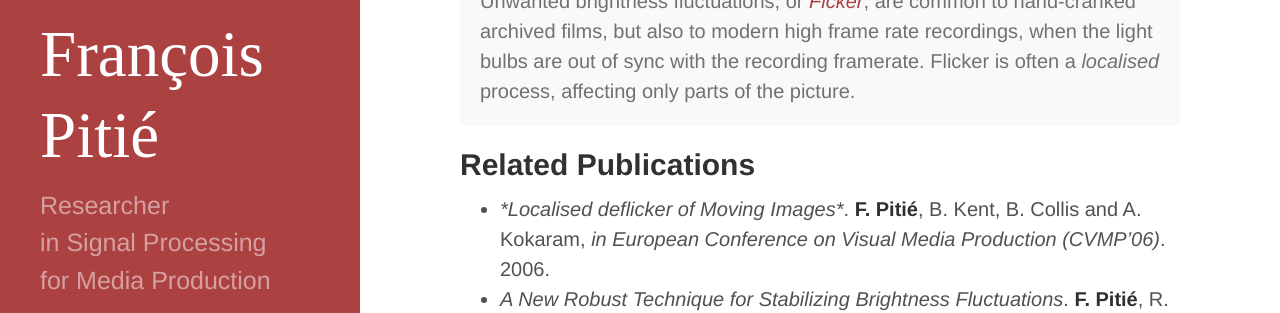
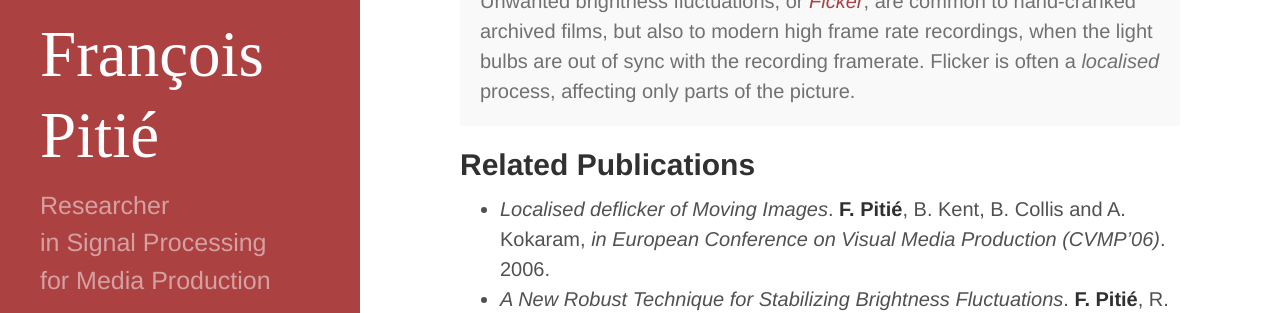
Before and after one commit to frcs/frcs.github.io, a Jekyll site: the page built from deflicker.md, in a window 1280 px wide and 1326 px high, cut to the strip 592-905 px from the top of the window. Built offline with Jekyll 4.4.1, drawn with Linux system fonts in a browser that asks for light colours; nearby versions of some CDN libraries.

```diff
--- a/deflicker.md
+++ b/deflicker.md
@@ -14,7 +14,7 @@ Unwanted brightness fluctuations, or <em style="color:#ac4142">Ficker</em>, are
 
 ## Related Publications
 
-*  _*Localised deflicker of Moving Images*_. __F. Pitié__, B. Kent, B. Collis and A. Kokaram, _in European Conference on Visual Media Production (CVMP'06)_. 2006.
+*  _Localised deflicker of Moving Images_. __F. Pitié__, B. Kent, B. Collis and A. Kokaram, _in European Conference on Visual Media Production (CVMP'06)_. 2006.
 *  _A New Robust Technique for Stabilizing Brightness Fluctuations_. __F. Pitié__, R. Dahyot, F. Kelly and A. Kokaram, _in 2nd Workshop on Statistical Methods in Video Processing_. 2004.
 *  _Suppression du bruit de pompage des vidéos_. __F. Pitié__, R. Dahyot and A. Kokaram, _in Proceedings 19eme Colloque sur le Traitement du Signal_. 2003.
 *  _Simultaneous Luminance and Position Stabilization for Film and Video_. A. Kokaram, R. Dahyot, __F. Pitié__ and H. Denman, _in Visual Communications and Image Processing (VCIP)_. 2003.
```
